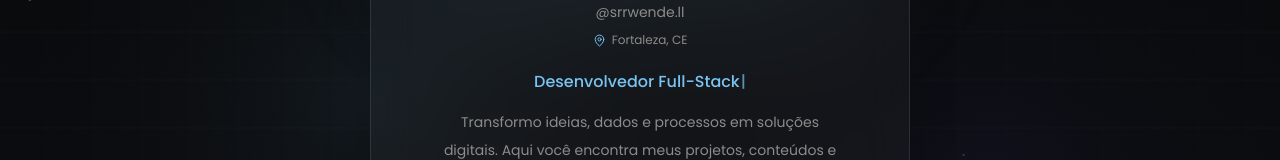
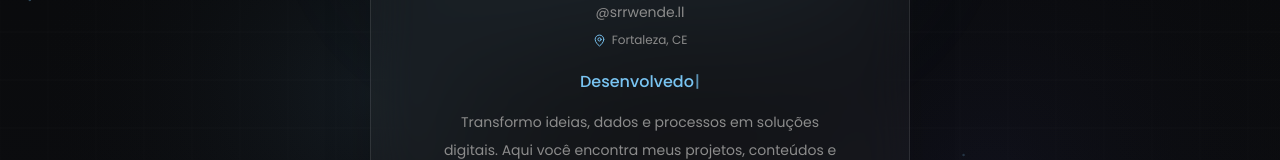
Before and after one commit to WendelBonucci/wendellbonucci-links, a Next.js app: page / in a window 1280 px wide. Shown: the part 304-464 px from the top of the page. Built offline with nearby package versions, Linux system fonts and the light colour scheme.

Commit message:
Ajuste no Hero

```diff
--- a/src/components/home/hero/Hero.tsx
+++ b/src/components/home/hero/Hero.tsx
@@ -65,7 +65,20 @@ export default function Hero() {
 
                         <div aria-hidden="true">
                             {animateText ? (
-                                <Typewriter options={{ strings: roles, autoStart: true, loop: true, delay: 55, deleteSpeed: 30, pauseFor: 1800 }} />
+                                <Typewriter
+                                    onInit={(typewriter) => {
+                                        const animation = typewriter
+                                            .changeDelay(55)
+                                            .changeDeleteSpeed(30);
+
+                                        roles.forEach((role) => {
+                                            animation.typeString(role).pauseFor(1800).deleteAll();
+                                        });
+
+                                        animation.start();
+                                    }}
+                                    options={{ loop: true }}
+                                />
                             ) : (
                                 <span>Desenvolvedor Full-Stack</span>
                             )}
```
